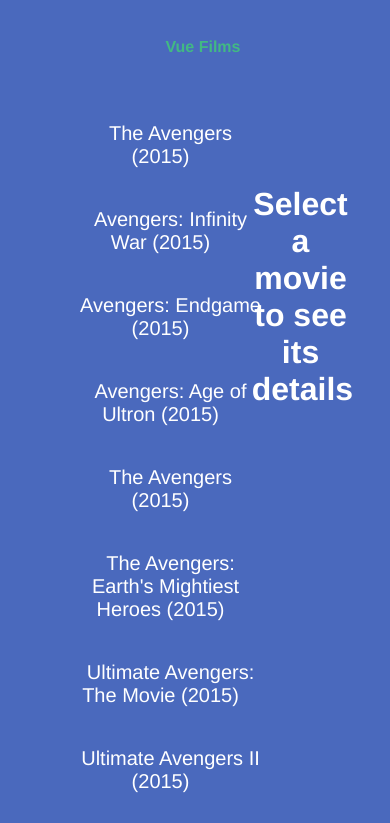
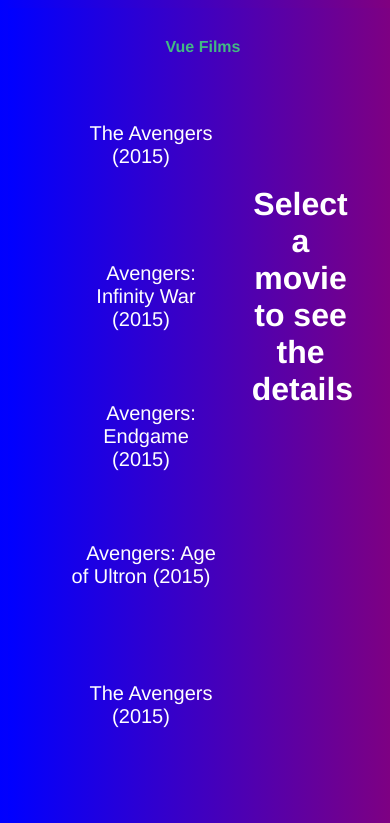
Before and after one commit to Empathy-Academy-RNG/FirstVue, a Vue app: page / in a window 390 px wide. Shown: the top 823 px of the page. Built offline with nearby package versions, Linux system fonts and the light colour scheme.

Commit message:
Added more styles and simple panel transition

```diff
--- a/src/components/MoviePanel.vue
+++ b/src/components/MoviePanel.vue
@@ -10,12 +10,13 @@
   position: absolute;
   height: 100vh;
   width: 50%;
+  text-align: center;
 }
 
 .movie-panel-content {
-  z-index: 10;
+  width: 50%;
   filter: none;
-  position: relative;
+  position: fixed;
   color: white;
 }
 
@@ -24,6 +25,8 @@
   display: flex;
   align-items: center;
   justify-content: center;
+  position: fixed;
+  width: 50%;
 }
 
 .no-movie-selected-panel h1 {
@@ -39,30 +42,54 @@
   font-size: 12px;
   list-style: disc;
 }
+
+.genre-list-element {
+  border: 1px solid white;
+  display: inline;
+  padding: 0.5em;
+  margin: 10px;
+}
+
+.genre-list-element:hover {
+  color: black;
+  background-color: white;
+  cursor: pointer;
+}
+
+/* TRANSITIONS */
+.fade-enter-active,
+.fade-leave-active {
+  transition: opacity 0.6s;
+}
+.fade-enter, .fade-leave-to /* .fade-leave-active below version 2.1.8 */ {
+  opacity: 0;
+}
 </style>
 
 <template>
   <div class="movie-panel-main">
+    <transition name="fade">
       <div
         class="movie-panel-content"
         v-if="selectedMovieData.movieIndexSelected !== -1"
+        :key="movies[selectedMovieData.movieIndexSelected].id"
       >
         <h1>{{ movies[selectedMovieData.movieIndexSelected].title }} <br /></h1>
         <h2>{{ movies[selectedMovieData.movieIndexSelected].type }}</h2>
         <h2>
           {{ movies[selectedMovieData.movieIndexSelected].startYear }} -
-        <span
-          v-if="movies[selectedMovieData.movieIndexSelected].endYear !== null"
-          >{{ movies[selectedMovieData.movieIndexSelected].endYear }}</span
-        >
-        <span v-else> ... </span>
+          <span v-if="movies[selectedMovieData.movieIndexSelected].endYear">{{
+            movies[selectedMovieData.movieIndexSelected].endYear
+          }}</span>
+          <span v-else> ongoing </span>
         </h2>
         <h2>
-        {{ movies[selectedMovieData.movieIndexSelected].averageRating }}/10 out
-        of {{ movies[selectedMovieData.movieIndexSelected].votes }} votes
+          {{ movies[selectedMovieData.movieIndexSelected].averageRating }}/10
+          out of {{ movies[selectedMovieData.movieIndexSelected].votes }} votes
         </h2>
         <h3>Genres:</h3>
         <li
+          class="genre-list-element"
           v-for="(genre, index) in movies[selectedMovieData.movieIndexSelected]
             .genres"
           v-bind:key="index"
@@ -70,14 +97,10 @@
           {{ genre }}
         </li>
       </div>
-
-    <div
-      class="movie-panel-container"
-      v-if="selectedMovieData.movieIndexSelected !== -1"
-    ></div>
       <div v-else class="no-movie-selected-panel">
-      <h1>Select a movie to see its details</h1>
+        <h1>Select a movie to see the details</h1>
       </div>
+    </transition>
   </div>
 </template>
 
--- a/src/views/Home.vue
+++ b/src/views/Home.vue
@@ -3,23 +3,25 @@
 body {
   height: 100%;
   width: 100%;
-  background-color: #4a69bd;
+  background-image: linear-gradient(to right, blue, purple);
   color: white;
 }
 #list-of-movies {
-  width: 50%;
+  width: 49.5%;
   float: left;
   text-align: center;
+  border-right: 2px solid white;
 }
 ul {
   width: 100%;
 }
 li.movie-list-element {
   list-style: none;
-  width: 100%;
+  width: 80%;
   text-align: center;
   padding: 20px;
   font-size: 1.25em;
+  height: 100px;
 }
 
 a {
@@ -27,6 +29,7 @@
 }
 
 a.movie-list-link {
+  font-size: 1em;
   padding: 10px;
   color: white;
   line-height: 2px;
@@ -35,6 +38,13 @@
 
 a.movie-list-link:hover {
   border-bottom: 2px solid white;
+}
+
+@media (max-width: 1000px) {
+  #list-of-movies {
+    width: 50%;
+    border: none;
+  }
 }
 </style>
 <template>
```
Lines whose indentation alone changed are shown as unchanged.
